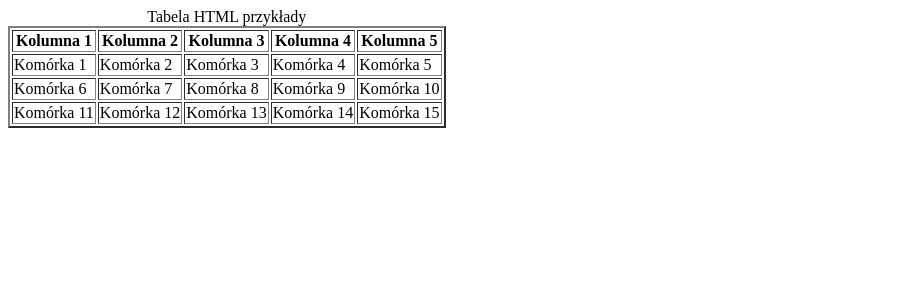
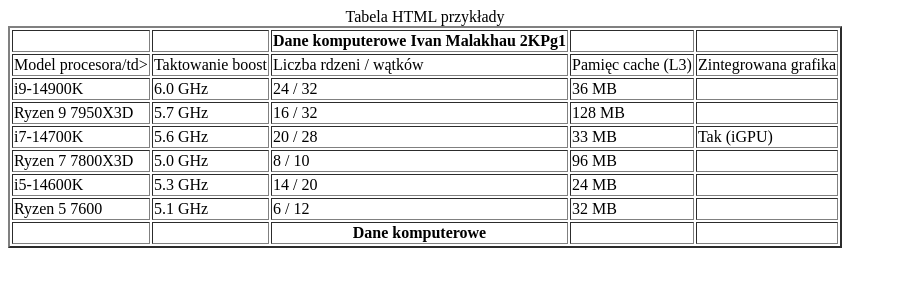
Before and after one commit to ivamala59/terra-nova, a plain HTML site: page tabela_malakhau.html in a window 1280 px wide. Shown: the whole page, without its empty margins (0-897 px from the left). Drawn offline with Linux system fonts and the light colour scheme.

Commit message:
Revise tabela_malakhau.html with new data
Updated the HTML table structure and added computer data.

```diff
--- a/tabela_malakhau.html
+++ b/tabela_malakhau.html
@@ -9,34 +9,69 @@
 		<caption>Tabela HTML przykłady</caption>
 		<thead>
 		<tr>
-			<th>Kolumna 1</th>
-			<th>Kolumna 2</th>
-			<th>Kolumna 3</th>
-			<th>Kolumna 4</th>
-			<th>Kolumna 5</th>
+			<th></th>
+			<th></th>
+			<th>Dane komputerowe Ivan Malakhau 2KPg1</th>
+			<th></th>
+			<th></th>
 		</tr>
 		</thead>
 		<tbody>
 		<tr>
-			<td>Komórka 1</td>
-			<td>Komórka 2</td>
-			<td>Komórka 3</td>
-			<td>Komórka 4</td>
-			<td>Komórka 5</td>
+			<td>Model procesora/td>
+			<td>Taktowanie boost</td>
+			<td>Liczba rdzeni / wątków</td>
+			<td>Pamięc cache (L3)</td>
+			<td>Zintegrowana grafika</td>
 		</tr>
 		<tr>
-			<td>Komórka 6</td>
-			<td>Komórka 7</td>
-			<td>Komórka 8</td>
-			<td>Komórka 9</td>
-			<td>Komórka 10</td>
+			<td>i9-14900K</td>
+			<td>6.0 GHz</td>
+			<td>24 / 32</td>
+			<td>36 MB</td>
+			<td></td>
 		</tr>
 		<tr>
-			<td>Komórka 11</td>
-			<td>Komórka 12</td>
-			<td>Komórka 13</td>
-			<td>Komórka 14</td>
-			<td>Komórka 15</td>
+			<td>Ryzen 9 7950X3D</td>
+			<td>5.7 GHz</td>
+			<td>16 / 32</td>
+			<td>128 MB</td>
+			<td></td>
+		</tr>
+		<tr>
+			<td>i7-14700K</td>
+			<td>5.6 GHz</td>
+			<td>20 / 28</td>
+			<td>33 MB</td>
+			<td>Tak (iGPU)</td>
+		</tr>
+		<tr>
+			<td>Ryzen 7 7800X3D</td>
+			<td>5.0 GHz</td>
+			<td>8 / 10</td>
+			<td>96 MB</td>
+			<td></td>
+		</tr>
+		<tr>
+			<td>i5-14600K</td>
+			<td>5.3 GHz</td>
+			<td>14 / 20</td>
+			<td>24 MB</td>
+			<td></td>
+		</tr>
+		<tr>
+			<td>Ryzen 5 7600</td>
+			<td>5.1 GHz</td>
+			<td>6 / 12</td>
+			<td>32 MB</td>
+			<td></td>
+		</tr>
+		<tr>
+			<th></th>
+			<th></th>
+			<th>Dane komputerowe</th>
+			<th></th>
+			<th></th>
 		</tr>
 		</tbody>
 		</table>
```
